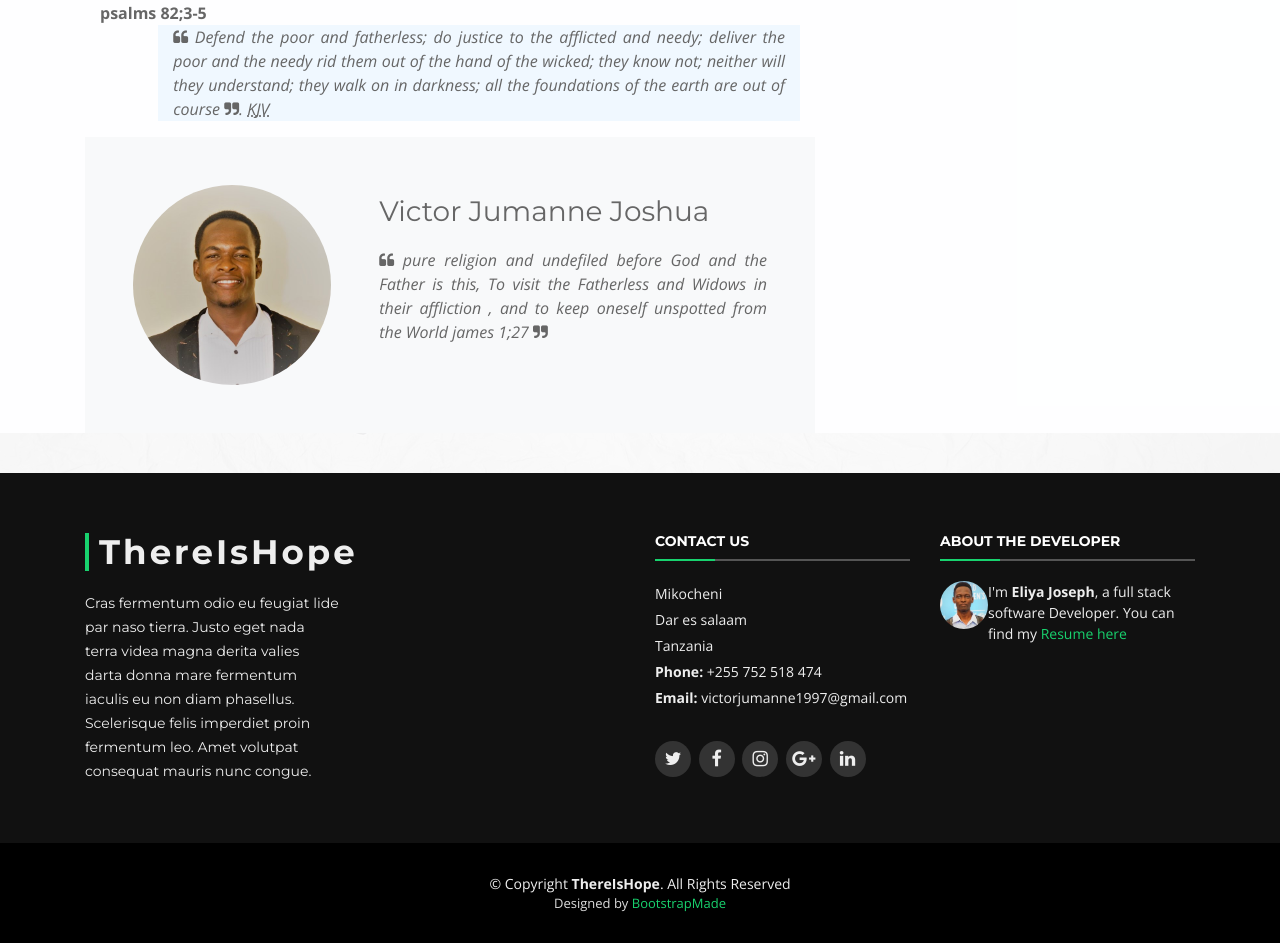
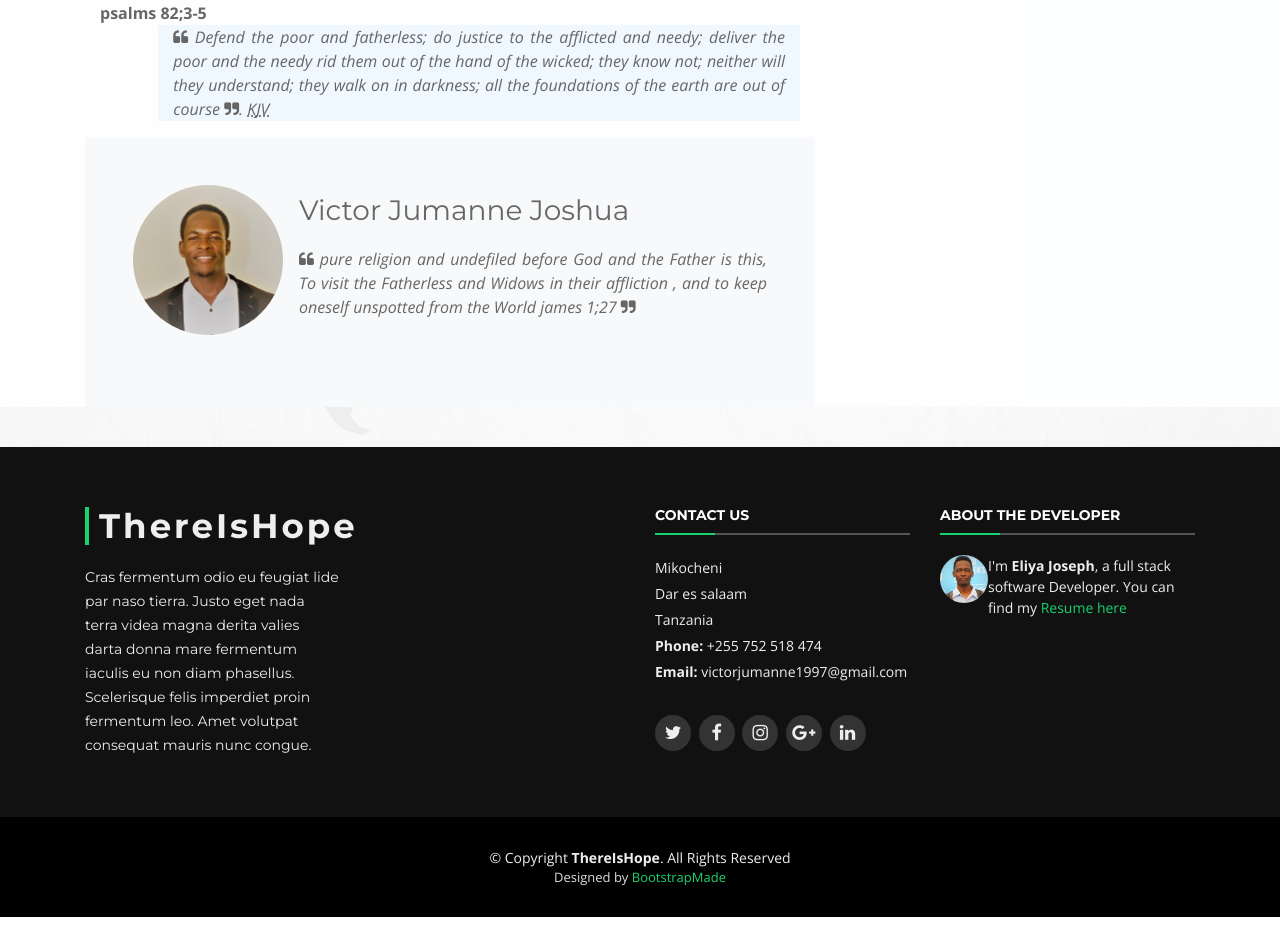
Before and after one commit to eliyajoseph7/Charity-app, a Django app: page /about in a window 1280 px wide. Shown: the part 3405-4348 px from the top of the page. After the commit the page ends 4322 px from the top, so only its background shows below. Run offline with Django 3.2, Linux system fonts and the light colour scheme; data that the repository does not hold is empty; some libraries are stand-ins or nearby versions.

Commit message:
modified

```diff
--- a/hope/templates/hope/pages/blog/about.html
+++ b/hope/templates/hope/pages/blog/about.html
@@ -63,10 +63,10 @@
                     </div>
 
                     <div class="about-author d-flex p-5 bg-light">
-                        <div class="bio align-self-md-center mr-5" style="height: 200px; width: 40rem;">
-                            <img src="{% static 'assets/img/victor2.jpg' %}" alt="Image placeholder" class="h-100 w-100 mb-4" style="object-fit: cover; border-radius: 50%;">
+                        <div class="bio align-self-md-center mr-3" style="">
+                            <img src="{% static 'assets/img/victor2.jpg' %}" alt="Image placeholder" class="mb-4" style="height: 150px; width: 150px; object-fit: cover; border-radius: 100%;">
                         </div>
-                        <div class="desc align-self-md-center">
+                        <div class="desc align-self-md-center ">
                             <h3>Victor Jumanne Joshua</h3>
                             <p class="font-italic">
                                 <i class="fa fa-quote-left"></i> pure religion and undefiled before God and the Father is this, To visit the Fatherless and Widows in their affliction , and to keep oneself unspotted from the World james 1;27
```
